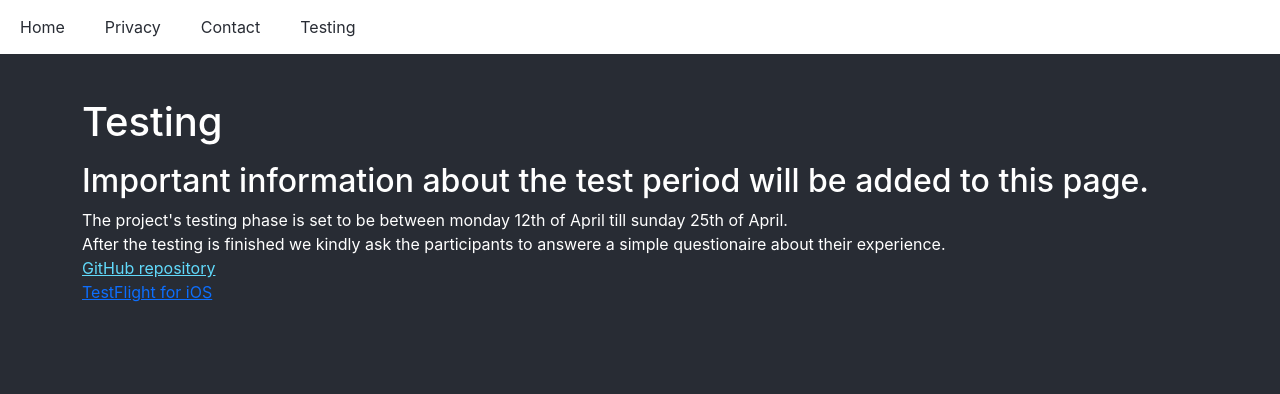
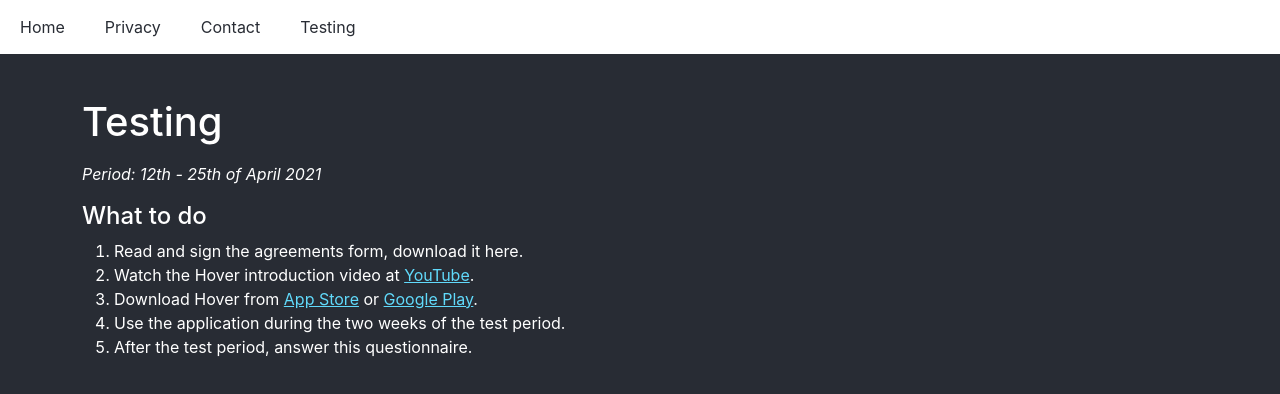
Before and after one commit to sirimykland/hover-web, a React (Create React App) app: page /test in a window 1280 px wide. Shown: the top 394 px of the page. Built offline with nearby package versions, Linux system fonts and the light colour scheme.

Commit message:
Updated test page

```diff
--- a/src/App.css
+++ b/src/App.css
@@ -22,6 +22,9 @@
 .app-link {
   color: #61dafb;
 }
+.app-link:hover {
+  color: #4196ad;
+}
 .nav-bar ul {
   padding: 0;
   margin: 0;
--- a/src/Contact/Contact.tsx
+++ b/src/Contact/Contact.tsx
@@ -6,10 +6,12 @@ function Contact() {
   return (
     <div className="my-4">
       <h1 className="header">Contact</h1>
-      <h2 className="sub-header">Any questions? Please contact us at</h2>
-      <a href="mailto:contact.hoverapp@gmail.com" className="app-link">
-        contact.hoverapp@gmail.com
-      </a>
+      <p className="sub-header">
+        Any questions? Please contact us at:{' '}
+        <a href="mailto:contact.hoverapp@gmail.com" className="app-link">
+          contact.hoverapp@gmail.com
+        </a>
+      </p>
     </div>
   );
 }
--- a/src/Home/Home.tsx
+++ b/src/Home/Home.tsx
@@ -21,6 +21,7 @@ function Home() {
         categorized as health, school as knowledge, museums and concert venues as culture, and
         bowling alleys and restaurants as social.
       </p>
+
       <p>
         Achievements and points are awarded based on individual categories and total score. In this
         way, you can focus on doing your best in a specific category or try to get the best overall
--- a/src/Privacy/Privacy.tsx
+++ b/src/Privacy/Privacy.tsx
@@ -18,7 +18,7 @@ function Privacy() {
         accessible at Hover unless otherwise defined in this Privacy Policy.
       </p>
 
-      <h2 className="sub-header">Information Collection and Use</h2>
+      <h3 className="sub-header">Information Collection and Use</h3>
       <p>
         For a better experience, while using our Service, we may require you to provide us with
         certain personally identifiable information. The information that we request will be
@@ -47,7 +47,7 @@ function Privacy() {
         when you create or participate in challenges.
       </p>
 
-      <h2 className="sub-header">Log Data</h2>
+      <h3 className="sub-header">Log Data</h3>
       <p className="text">
         We want to inform you that whenever you use our Service, in a case of an error in the app we
         collect data and information (through third party products) on your phone called Log Data.
@@ -55,7 +55,7 @@ function Privacy() {
         device name, operating system version, the configuration of the app when utilizing our
         Service, the time and date of your use of the Service, and other statistics.
       </p>
-      <h2 className="sub-header">Cookies</h2>
+      <h3 className="sub-header">Cookies</h3>
       <p className="text">
         Cookies are files with a small amount of data that are commonly used as anonymous unique
         identifiers. These are sent to your browser from the websites that you visit and are stored
@@ -65,7 +65,7 @@ function Privacy() {
         cookies and know when a cookie is being sent to your device. If you choose to refuse our
         cookies, you may not be able to use some portions of this Service.
       </p>
-      <h2 className="sub-header">Service Providers</h2>
+      <h3 className="sub-header">Service Providers</h3>
       <p className="text">
         We may employ third-party companies and individuals due to the following reasons:
       </p>
@@ -80,14 +80,14 @@ function Privacy() {
         Personal Information. The reason is to perform the tasks assigned to them on our behalf.
         However, they are obligated not to disclose or use the information for any other purpose.
       </p>
-      <h2 className="sub-header">Security</h2>
+      <h3 className="sub-header">Security</h3>
       <p className="text">
         We value your trust in providing us your Personal Information, thus we are striving to use
         commercially acceptable means of protecting it. But remember that no method of transmission
         over the internet, or method of electronic storage is 100% secure and reliable, and we
         cannot guarantee its absolute security.
       </p>
-      <h2 className="sub-header">Links to Other Sites</h2>
+      <h3 className="sub-header">Links to Other Sites</h3>
       <p className="text">
         This Service may contain links to other sites. If you click on a third-party link, you will
         be directed to that site. Note that these external sites are not operated by me. Therefore,
@@ -95,7 +95,7 @@ function Privacy() {
         over and assume no responsibility for the content, privacy policies, or practices of any
         third-party sites or services.
       </p>
-      <h2 className="sub-header">Children’s Privacy</h2>
+      <h3 className="sub-header">Children’s Privacy</h3>
       <p className="text">
         These Services do not address anyone under the age of 13. We do not knowingly collect
         personally identifiable information from children under 13 years of age. In the case we
@@ -104,7 +104,7 @@ function Privacy() {
         child has provided us with personal information, please contact me so that we will be able
         to do necessary actions.
       </p>
-      <h2 className="sub-header">Changes to This Privacy Policy</h2>
+      <h3 className="sub-header">Changes to This Privacy Policy</h3>
       <p className="text">
         We may update our Privacy Policy from time to time. Thus, you are advised to review this
         page periodically for any changes. we will notify you of any changes by posting the new
@@ -113,11 +113,11 @@ function Privacy() {
 
       <em>This policy is effective as of 2021-03-10.</em>
 
-      <h2 className="sub-header">Contact Us</h2>
+      <h3 className="sub-header">Contact Us</h3>
       <p className="text">
         If you have any questions or suggestions about our Privacy Policy, do not hesitate to
         contact us at{' '}
-        <a href="mailto:contact.hoverapp@gmail.com" className="App-link">
+        <a href="mailto:contact.hoverapp@gmail.com" className="app-link">
           contact.hoverapp@gmail.com
         </a>
         .
--- a/src/Testing/Testing.tsx
+++ b/src/Testing/Testing.tsx
@@ -6,35 +6,46 @@ function Test() {
   return (
     <div className="my-4">
       <h1 className="header">Testing</h1>
-      <h2 className="sub-header">
-        Important information about the test period will be added to this page.
-      </h2>
       <p className="text">
-        The project&apos;s testing phase is set to be between monday 12th of April till sunday 25th
-        of April.
+        <i>Period: 12th - 25th of April 2021</i>
       </p>
-      <p className="text">
-        After the testing is finished we kindly ask the participants to answere a simple
-        questionaire about their experience.
-      </p>
-      <p className="text">
+      <h4 className="sub-header">What to do</h4>
+
+      <ol>
+        <li>Read and sign the agreements form, download it here.</li>
+        <li>
+          Watch the Hover introduction video at{' '}
           <a
+            href="https://youtube.com"
             className="app-link"
-          href="https://github.com/maattss/hover"
             target="_blank"
             rel="noopener noreferrer">
-          GitHub repository
+            YouTube
           </a>
-      </p>
-      <p>
+          .
+        </li>
+        <li>
+          Download Hover from{' '}
           <a
-          className="App-link"
-          href="https://apps.apple.com/us/app/testflight/id899247664"
+            href="https://apps.apple.com/no/app/hover/id1556425356"
+            className="app-link"
             target="_blank"
             rel="noopener noreferrer">
-          TestFlight for iOS
+            App Store
+          </a>{' '}
+          or{' '}
+          <a
+            href="https://play.google.com/store/apps/details?id=com.hoverapp.hover"
+            className="app-link"
+            target="_blank"
+            rel="noopener noreferrer">
+            Google Play
           </a>
-      </p>
+          .
+        </li>
+        <li>Use the application during the two weeks of the test period.</li>
+        <li>After the test period, answer this questionnaire.</li>
+      </ol>
     </div>
   );
 }
```
Lines whose indentation alone changed are shown as unchanged.
